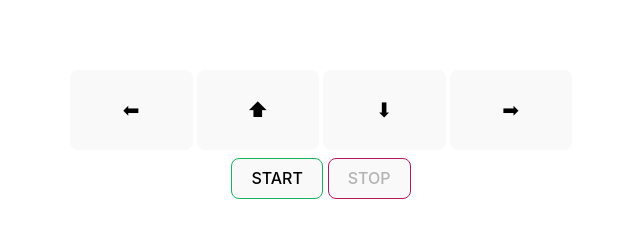
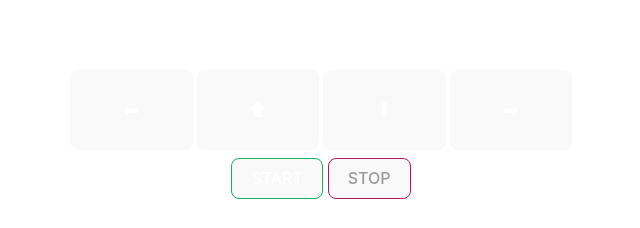
Before and after one commit to igorParanhos/basic-game, a website built with Vite: page index.html in a window 1280 px wide. Shown: the part 587-815 px from the top of the page, without its empty margins (319-959 px from the left). Built offline with nearby package versions, Linux system fonts and the light colour scheme.

Commit message:
Fix button color

```diff
--- a/styles/style.css
+++ b/styles/style.css
@@ -57,11 +57,15 @@ button {
   font-family: inherit;
   background-color: #1a1a1a;
   cursor: pointer;
+  color: #fff;
   transition: border-color 0.25s;
 }
 button:focus,
 button:focus-visible {
   outline: none;
+}
+button:disabled {
+  color: #999;
 }
 
 @media (prefers-color-scheme: light) {
```
